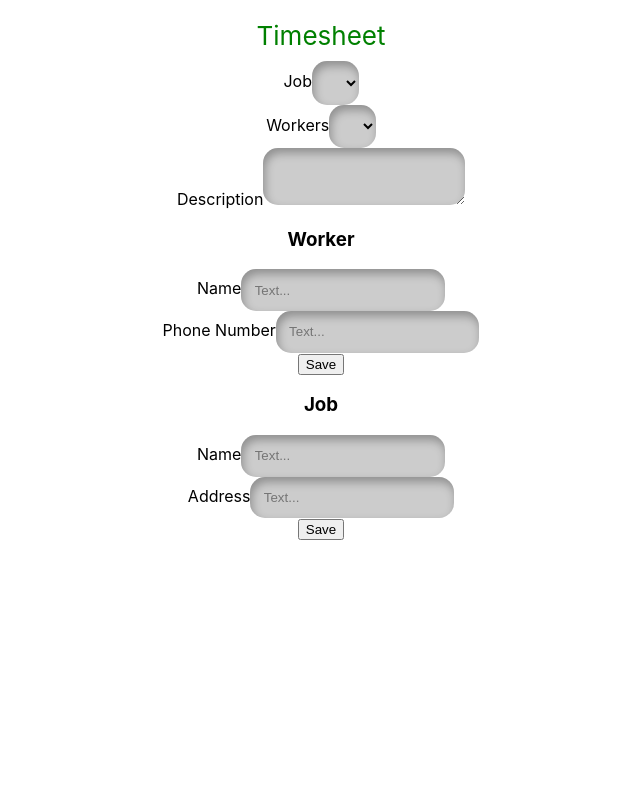
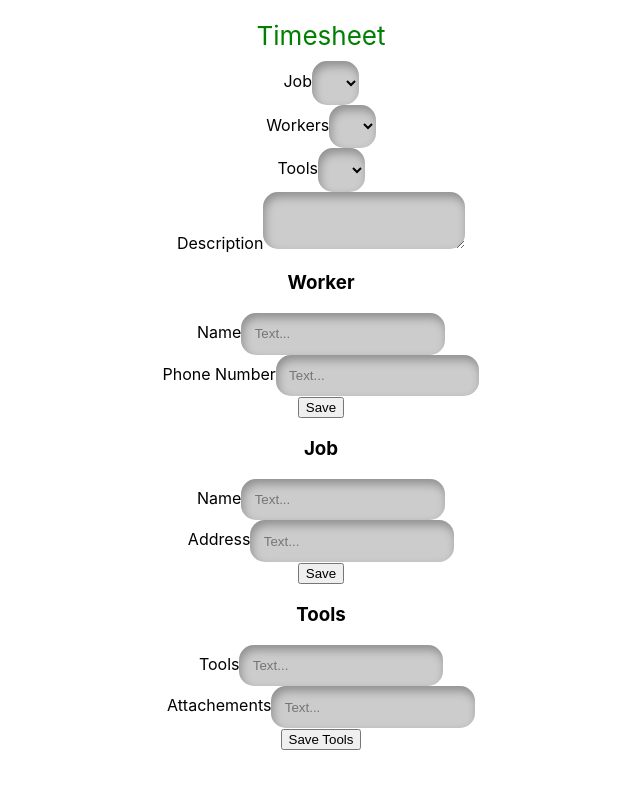
Before and after one commit to jcostadev23/timesheet, a React (Create React App) app: page / in a window 1280 px wide. Shown: the top 788 px of the page, without its empty margins (319-959 px from the left). Built offline with nearby package versions, Linux system fonts and the light colour scheme.

Commit message:
Create list of Tools

```diff
--- a/src/App.js
+++ b/src/App.js
@@ -5,6 +5,7 @@ import { InputField } from './components /inputField'
 import React, { useState } from 'react';
 import { AddWorker } from './components /worker';
 import { AddJob } from './components /job';
+import { AddTools } from './components /tools';
 
 function App() {
   const [value, setValue] = useState('')
@@ -22,6 +23,7 @@ function App() {
 
         <AddWorker/>
         <AddJob/>
+        <AddTools/>
 
     </div>
   );
--- a/src/components /inputField.jsx
+++ b/src/components /inputField.jsx
@@ -4,7 +4,7 @@ import { Input } from './input';
 const InputField = ()=>{
     const [jobs, setJobs] = useState(JSON.parse(localStorage.getItem('jobs')) || []);
     const [workers, setWorkers] = useState(JSON.parse(localStorage.getItem('workers')) || []);
-    const [machine, setMachine] = useState('');
+    const [tools, setTools] = useState(JSON.parse(localStorage.getItem('tools')) || []);
     const [description, setDescription] = useState('')
 
     return (
@@ -25,13 +25,13 @@ const InputField = ()=>{
                 onChange={setWorkers}
                 />
 
-            {/* <Input
-                label='Machine'
+            <Input
+                label='Tools'
                 type='select'
-                value={machine}
-                options={['Hitachi 3t', 'BobCat', 'Volvo']}
-                onChange={setMachine}
-                /> */}
+                value={tools}
+                options={tools}
+                onChange={setTools}
+                />
 
             <Input
                 label='Description'
--- /dev/null
+++ b/src/components /tools.js
@@ -0,0 +1,40 @@
+import { useState } from "react";
+import { createId } from "../helpers/createId";
+import { Input } from "./input";
+
+export function AddTools () {
+    const [tools, setTools] = useState(JSON.parse(localStorage.getItem('tools')) || []);
+    const [name, setName] = useState('');
+    const [attachements, setAttachements] = useState('');
+
+    const saveTools = () => {
+        const tool ={
+            name: name,
+            attachements : attachements,
+            id: createId()
+        }
+
+        localStorage.setItem('tools', JSON.stringify([...tools, tool]));
+        setName('')
+        setAttachements('')
+    }
+
+    return (
+        <form >
+            <h3>Tools</h3>
+            <Input
+                type="text"
+                label='Tools'
+                value={name}
+                onChange={setName}
+                />
+            <Input
+                type="text"
+                label='Attachements'
+                value={attachements}
+                onChange={setAttachements}
+                />
+            <button onClick={saveTools}>Save Tools</button>
+        </form>
+    )
+}
```
